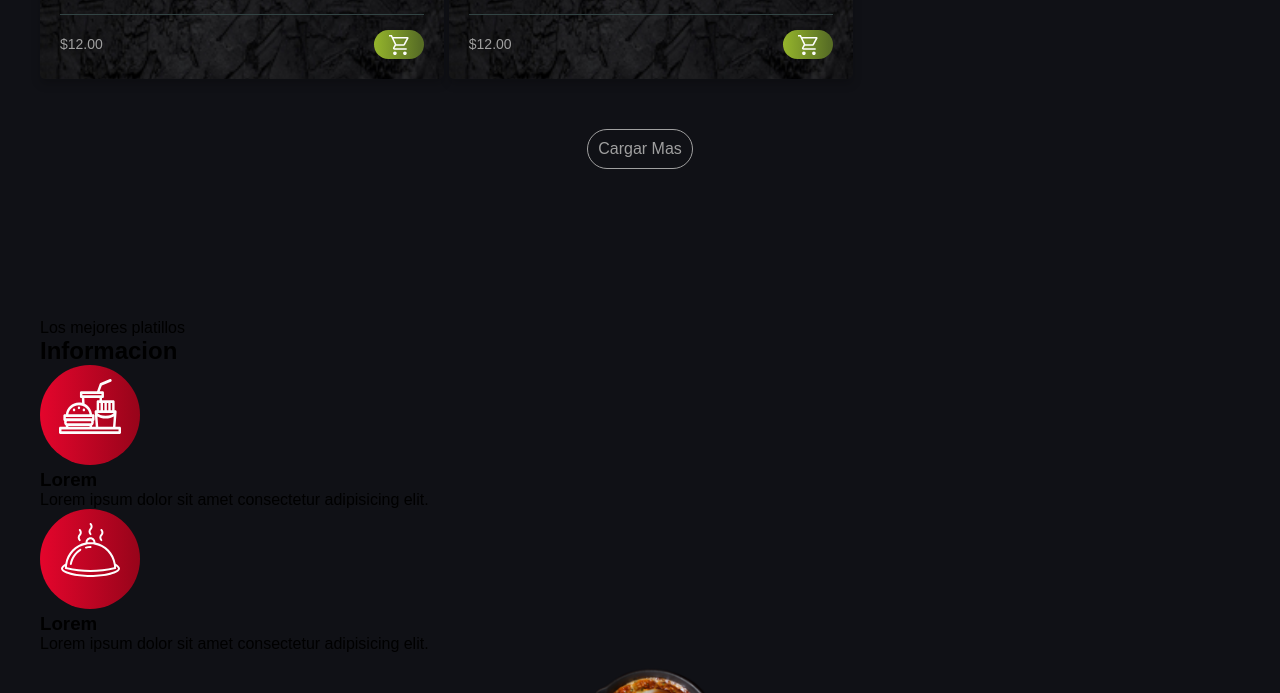
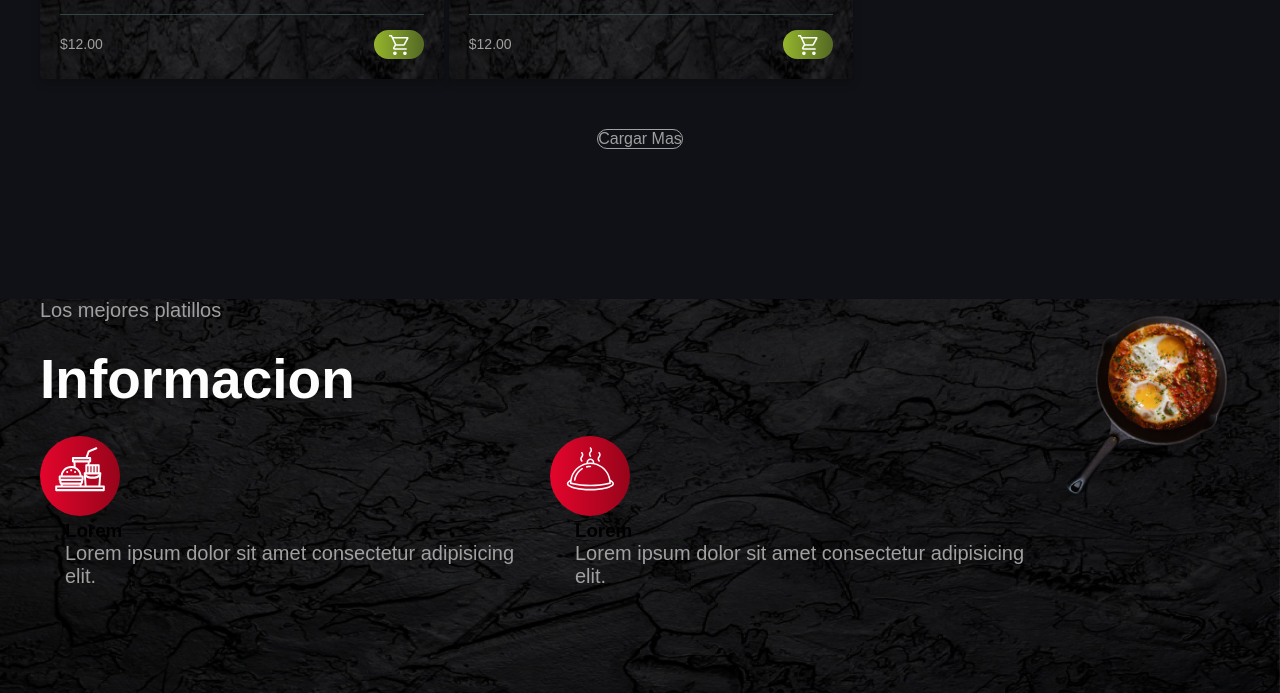
Before and after one commit to Jess-Seven/Pagina_web_avanzada_con_HTML_CSS, a plain HTML site: page index.html in a window 1280 px wide. Shown: the part 1580-2273 px from the top of the page. Drawn offline with Linux system fonts and the light colour scheme; a web font is replaced by a local one.

Commit message:
En esta ocacion se agregaron varias clases y donde se sigue con la programacion basica de el estilo del html, las lineas que se agregaron van desde la 296 hasta la 371, ademas de haberse agregado comentarios donde se explican las funciones de cada linea de codigo

```diff
--- a/style.css
+++ b/style.css
@@ -316,6 +316,56 @@ Luego podremos ver como que la linea 209 da unas instrucciones para que el dise
     color: #A0A0A0;
     font-size: 16px;
     cursor: pointer;
-    padding: 10px;
+}
 
+.load-more:hover {
+    background: linear-gradient(90deg, #E70B25 0%, #900314 100%);
+    border-color: rgb(220, 20, 60);
+    color: #FDFDFD;
 }
+
+.info {
+    background-image: linear-gradient(rgba(0, 0, 0, 0.5), rgba(0,0,0,0.5)), url(images/bg-info.jpg); /*Esta linea de codigo hace que la imagen que se esta colocando de fondo tenga una especie de filtro, es decir hace que se le agregue un color solido degradado dandole una apariencia transparente a el color ya que al momento de agregarle el tipo de color se le especifica que sea al 50%, y esto lo aclara.*/
+    background-position: center center; /*Esta linea nos permite pocicionar de forma centrada la imagen tanto en el eje x como en el eje y.*/
+    background-repeat: no-repeat; /*Esta linea de codigo nos permite evitar que la imagen se repita en caso de que no ocupe el tamaño del elemento en el que se encuentra.*/
+    background-size: cover; /*Esta linea de codigo nos permite determinar que el fondo cubra el 100% del ancho del elemento donde se encuantra el fondo que estamos editando, de la misma manera como se haria con "contain" pero en el setido vertical osea que ocupe el 100% del la altura del elemento donde estemos editando el fondo.*/
+    height: 50vh;
+}
+
+.info-content {
+    display: flex;
+    position: relative;
+}
+
+.info-text {
+    width: 60%;
+    margin-top: 85px;
+}
+
+.info-txt h2 {
+    color: #FDFDFD;
+    font-size: 55px;
+    margin-bottom: 25px;
+}
+
+.info-txt p {
+    font-size: 20px;
+    color: #A0A0A0;
+    margin-bottom: 25px;
+}
+
+.info-sec {
+    display: flex;
+}
+
+.into-1 {
+    display: flex;
+}
+
+.info-1 img {
+    width: 80px;
+}
+
+.info-2 {
+    margin-left: 25px;
+}
```
